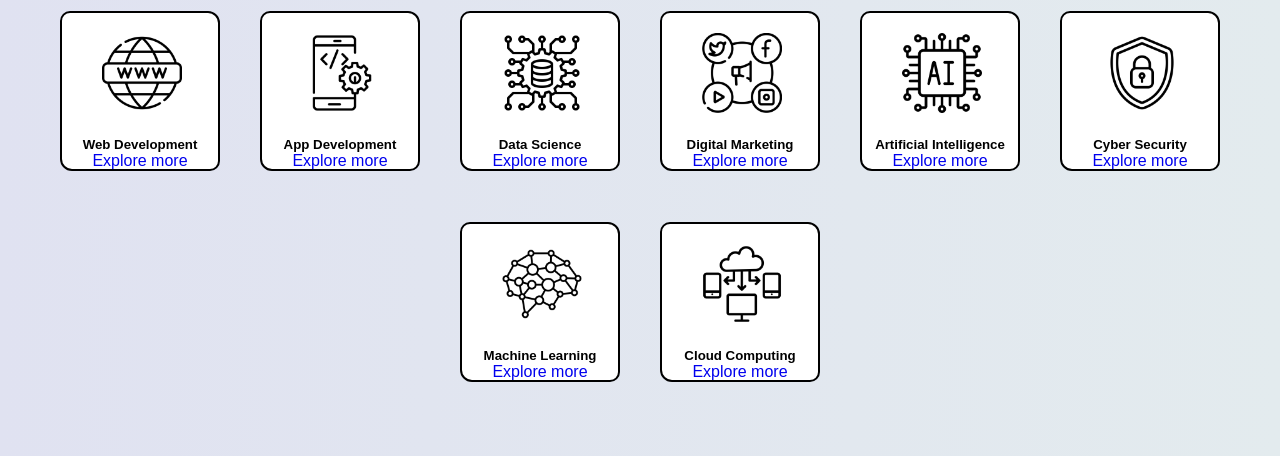
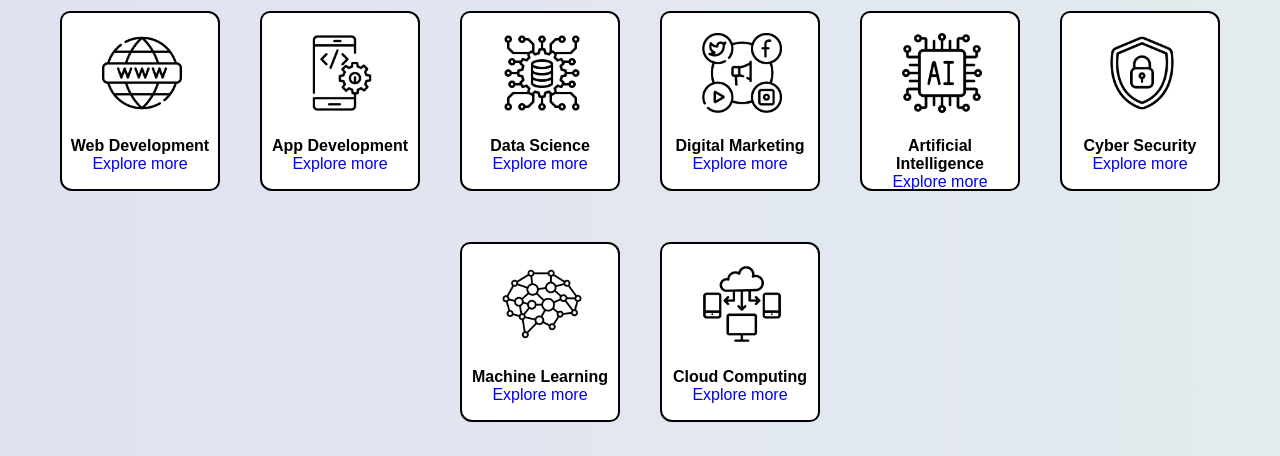
Before and after one commit to Pd12patil/my-clone, a plain HTML site: page index.html in a window 1280 px wide. Shown: the part 880-1336 px from the top of the page. Drawn offline with Linux system fonts and the light colour scheme.

Commit message:
text formate change,

```diff
--- a/css/styles.css
+++ b/css/styles.css
@@ -106,7 +106,7 @@ body {
   .card1 {
     background-color: white;
     width: 160px;
-    height: 160px;
+    height: 180px;
     /* margin: 15px; */
     /* margin: 8%; */
     margin: 2% 20px;
@@ -122,6 +122,12 @@ body {
   .text1,.para-explore {
     text-align: center;
   }
+
+  .text1{
+    font-size: 1rem;
+
+  }
+
 
   .btn1 {
     background-color: #FF9900;
```
